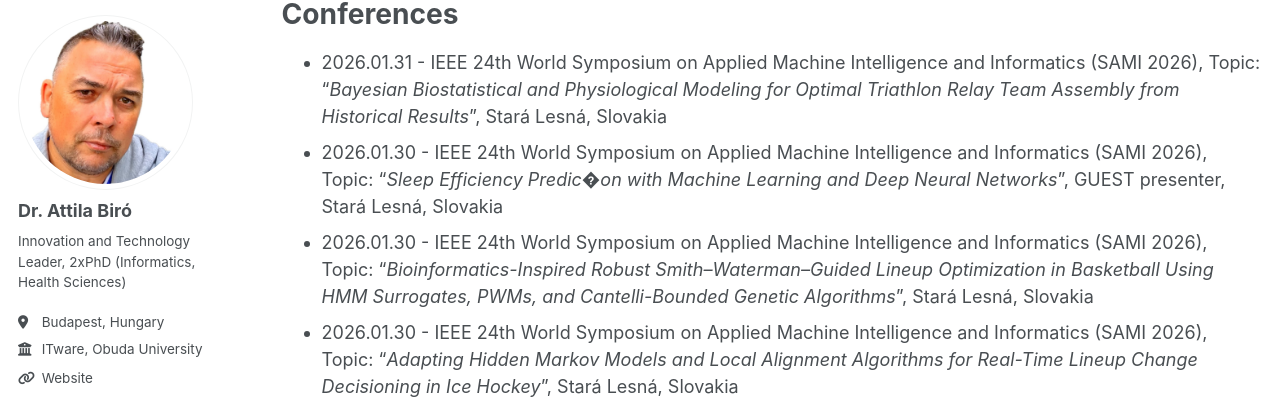
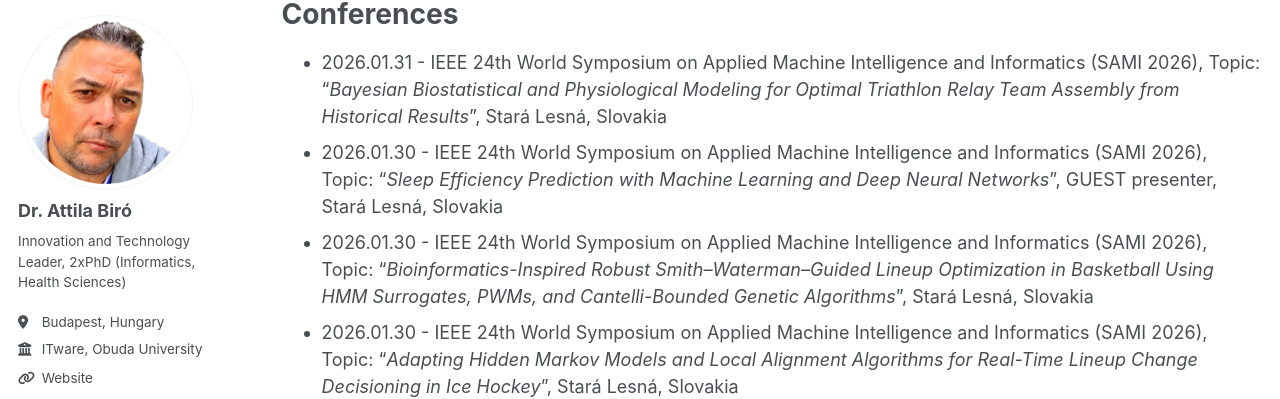
Before and after one commit to biroka/biroka.github.io, a Jekyll site: the page built from _pages/talks.md, in a window 1280 px wide and 900 px high, scrolled down 486 px. Shown: the part 91-490 px from the top of the window. Built offline with Jekyll 4.4.1, drawn with Linux system fonts in a browser that asks for light colours; some web fonts are replaced.

Commit message:
Fix typo in talk title for SAMI 2026

```diff
--- a/_pages/talks.md
+++ b/_pages/talks.md
@@ -19,7 +19,7 @@ Upcoming Conferences
 Conferences
 ======
 * 2026.01.31 - IEEE 24th World Symposium on Applied Machine Intelligence and Informatics (SAMI 2026), Topic: "_Bayesian Biostatistical and Physiological Modeling for Optimal Triathlon Relay Team Assembly from Historical Results_", Stará Lesná, Slovakia
-* 2026.01.30 - IEEE 24th World Symposium on Applied Machine Intelligence and Informatics (SAMI 2026), Topic: "_Sleep Efficiency Predic�on with Machine Learning and Deep Neural Networks_", GUEST presenter, Stará Lesná, Slovakia
+* 2026.01.30 - IEEE 24th World Symposium on Applied Machine Intelligence and Informatics (SAMI 2026), Topic: "_Sleep Efficiency Prediction with Machine Learning and Deep Neural Networks_", GUEST presenter, Stará Lesná, Slovakia
 * 2026.01.30 - IEEE 24th World Symposium on Applied Machine Intelligence and Informatics (SAMI 2026), Topic: "_Bioinformatics-Inspired Robust Smith–Waterman–Guided Lineup Optimization in Basketball Using HMM Surrogates, PWMs, and Cantelli-Bounded Genetic Algorithms_", Stará Lesná, Slovakia
 * 2026.01.30 - IEEE 24th World Symposium on Applied Machine Intelligence and Informatics (SAMI 2026), Topic: "_Adapting Hidden Markov Models and Local Alignment Algorithms for Real-Time Lineup Change Decisioning in Ice Hockey_", Stará Lesná, Slovakia
 * 2025.11.19 - IEEE 25th International Symposium on Computational Intelligence and Informatics (CINTI 2025), Topic: "_Tactical Lineup Changes Simulation in Competitive High-Speed Team Sports via Hoeffding’s Inequality and Concentration Bounds_", Budapest, Hungary
```
